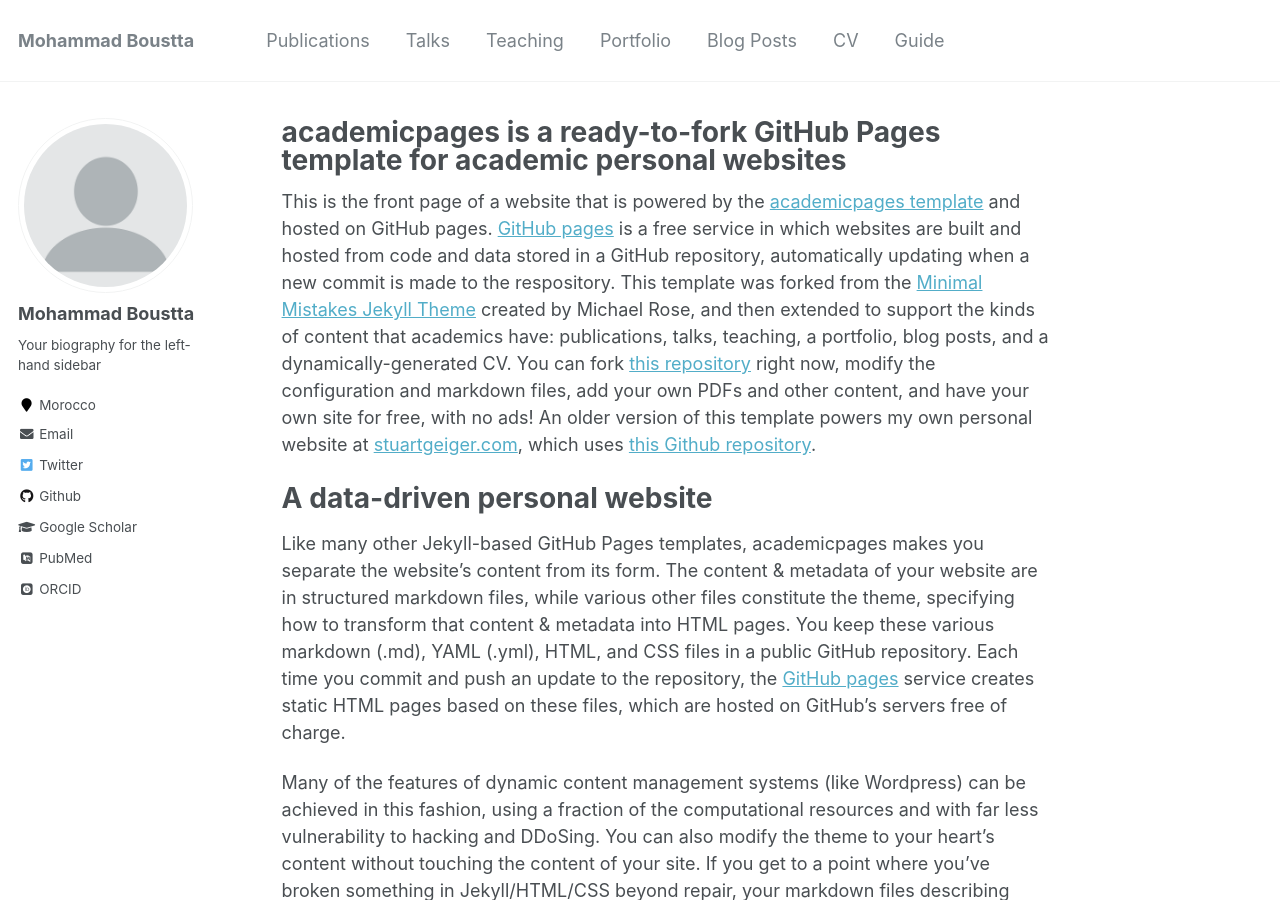
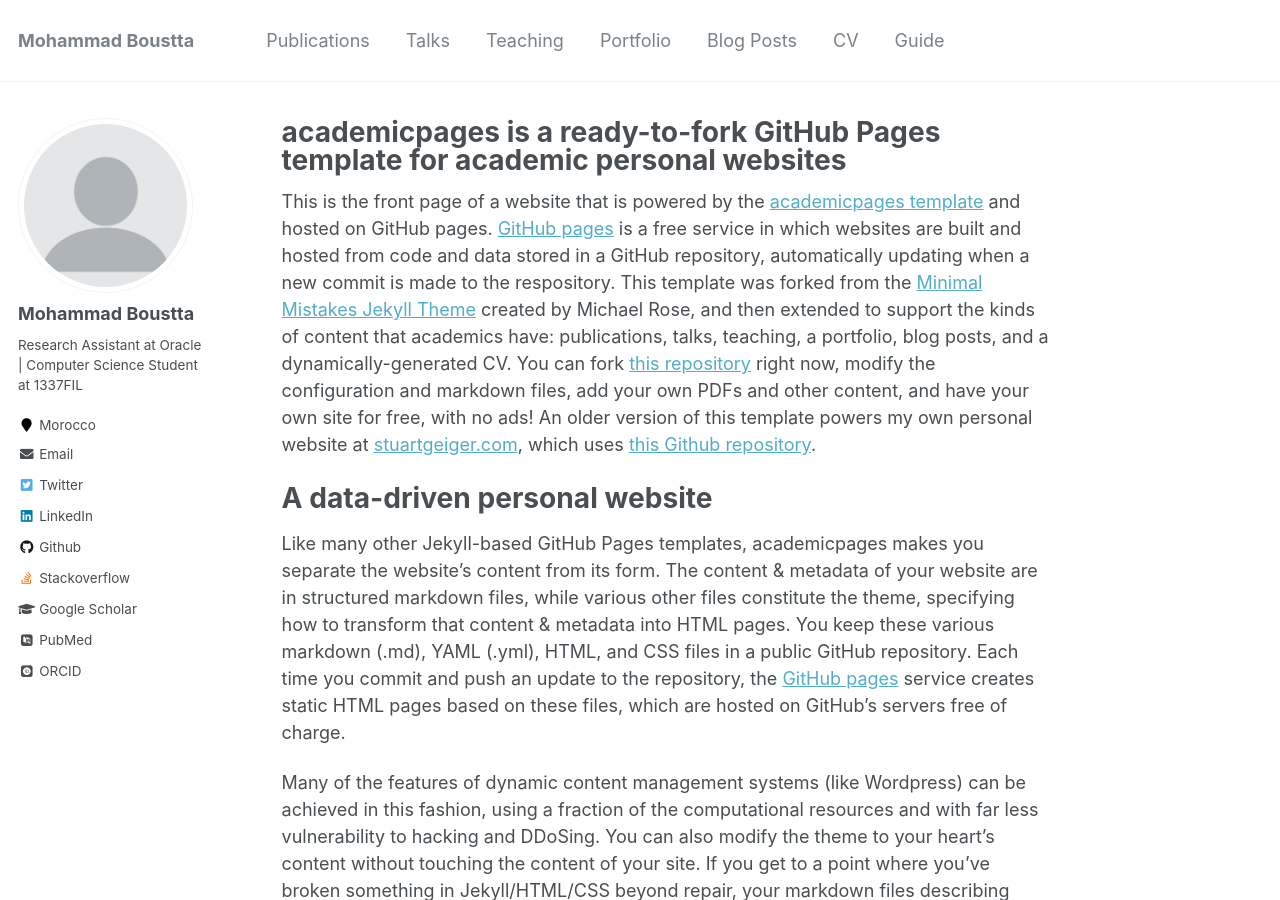
Before and after one commit to m0san/m0san.github.io, a Jekyll site: the page built from _pages/about.md, in a window 1280 px wide and 900 px high. Built offline with Jekyll 4.4.1, drawn with Linux system fonts in a browser that asks for light colours; some web fonts are replaced; some of the changed lines change nothing that is shown.

Commit message:
update personal info

```diff
--- a/_config.yml
+++ b/_config.yml
@@ -82,7 +82,7 @@
 author:
   name             : "Mohammad Boustta"
   avatar           : "profile.png"
-  bio              : "Your biography for the left-hand sidebar"
+  bio              : "Research Assistant at Oracle | Computer Science Student at 1337FIL"
   location         : "Morocco"
   employer         :
   pubmed           : "https://www.ncbi.nlm.nih.gov/pubmed/?term=john+snow"
@@ -96,20 +96,20 @@
   flickr           :
   facebook         :
   foursquare       :
-  github           : "m0san"
+  github           : "https://github.com/m0san"
   google_plus      :
   keybase          :
   instagram        :
   impactstory      : #"https://profiles.impactstory.org/u/xxxx-xxxx-xxxx-xxxx"
   lastfm           :
-  linkedin         :
+  linkedin         : "https://www.linkedin.com/in/mohammad-boustta-68b2a4191/"
   orcid            : "http://orcid.org/yourorcidurl"
   pinterest        :
   soundcloud       :
-  stackoverflow    : # http://stackoverflow.com/users/123456/username
+  stackoverflow    : https://stackoverflow.com/users/11226041/mo-boustta
   steam            :
   tumblr           :
-  twitter          : "boustta_mo"
+  twitter          : "https://twitter.com/boustta_mo"
   vine             :
   weibo            :
   xing             :
```
